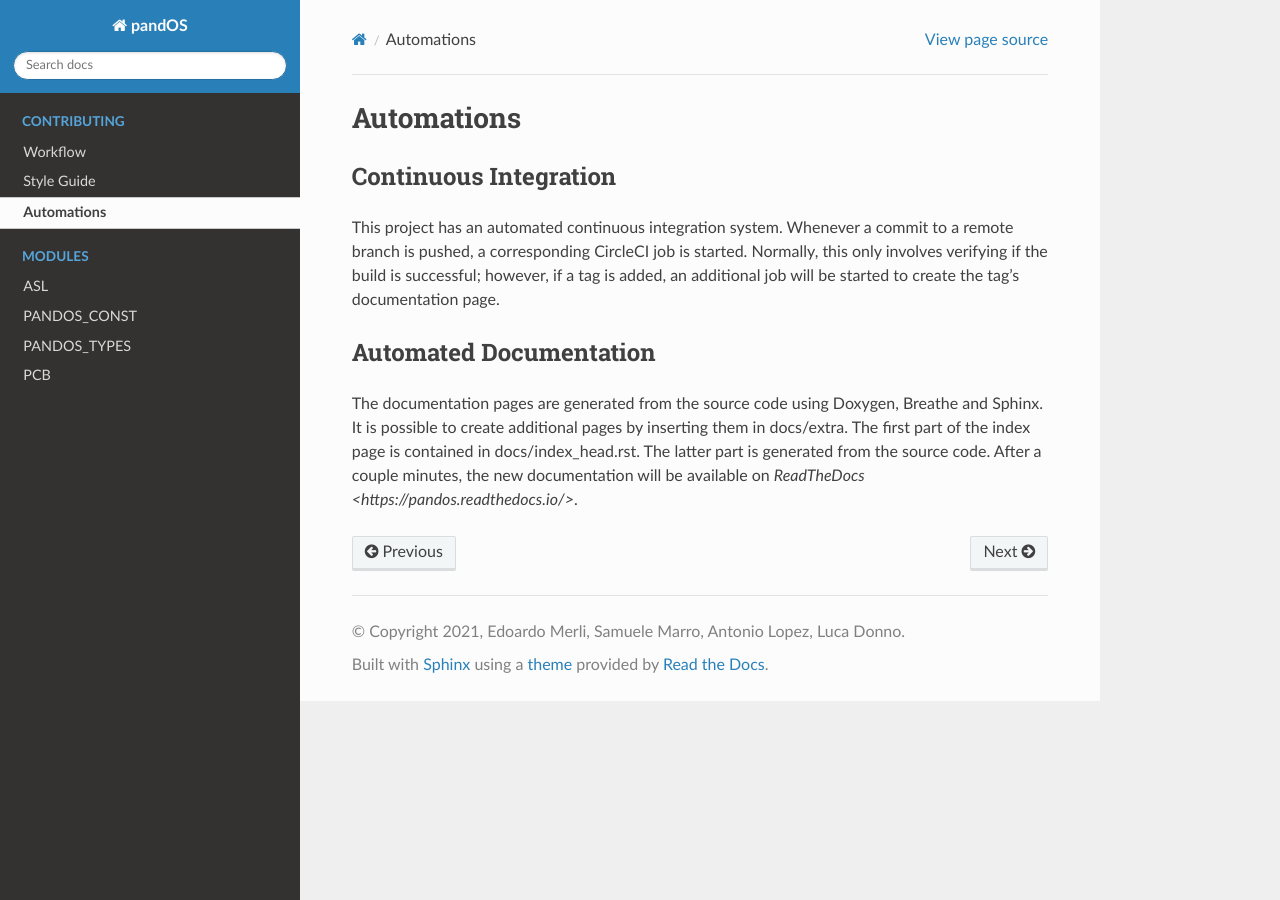
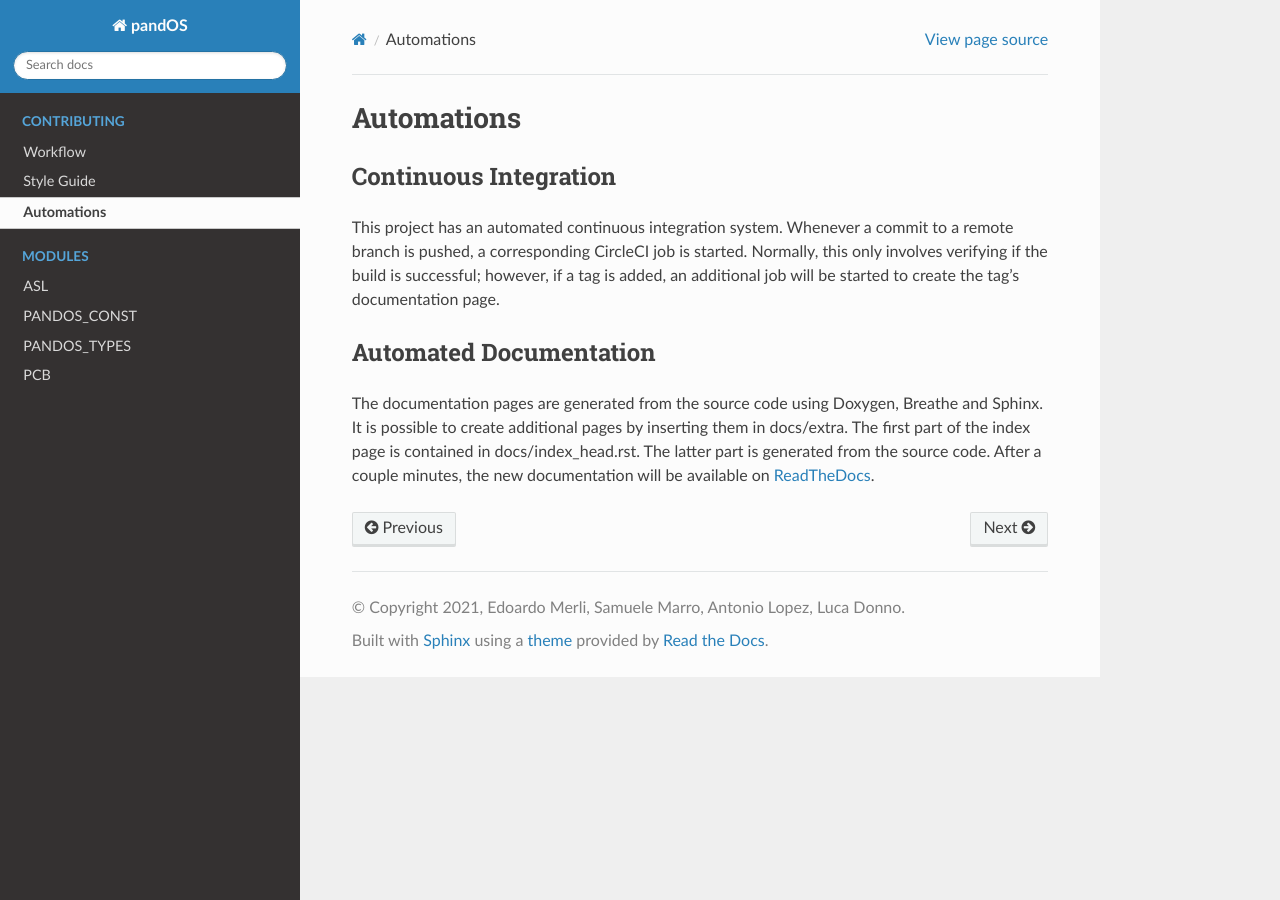
Before and after one commit to pandOSUnibo/docs, a Sphinx documentation site: the page built from docs/source/automations.rst, in a window 1280 px wide. Built offline with Sphinx 7.4.7 and the Read the Docs theme 2.0.0, drawn with Linux system fonts in a browser that asks for light colours.

Commit message:
Updated docs to 0.0.5

```diff
--- a/docs/source/automations.rst
+++ b/docs/source/automations.rst
@@ -17,4 +17,4 @@ The documentation pages are generated from the source code using Doxygen,
 Breathe and Sphinx. It is possible to create additional pages by inserting them
 in docs/extra. The first part of the index page is contained in
 docs/index_head.rst. The latter part is generated from the source code.
-After a couple minutes, the new documentation will be available on `ReadTheDocs <https://pandos.readthedocs.io/>`.
+After a couple minutes, the new documentation will be available on `ReadTheDocs <https://pandos.readthedocs.io/>`__.
--- a/docs/source/style_guide.rst
+++ b/docs/source/style_guide.rst
@@ -62,7 +62,7 @@ Or this:
 
     float c = 5.0 / 9.0 * (f - 32.0); // Convert Fahrenheit to Celsius
 
-For documentation, use `Doxygen <https://www.doxygen.nl>`_'s format.
+For documentation, use `Doxygen <https://www.doxygen.nl>`__'s format.
 
 Atop your .c and .h files should be a comment that summarize what your
 program (or that particular file) does, as in:
--- a/docs/source/workflow.rst
+++ b/docs/source/workflow.rst
@@ -1,7 +1,7 @@
 Workflow
 ========
 
-This project uses `GitFlow<https://www.atlassian.com/git/tutorials/comparing-workflows/gitflow-workflow>`_ to manage branches.
+This project uses `GitFlow <https://www.atlassian.com/git/tutorials/comparing-workflows/gitflow-workflow>`__ to manage branches.
 Progress and issues are tracked using GitHub Projects.
 
 There are two repositories:
```
